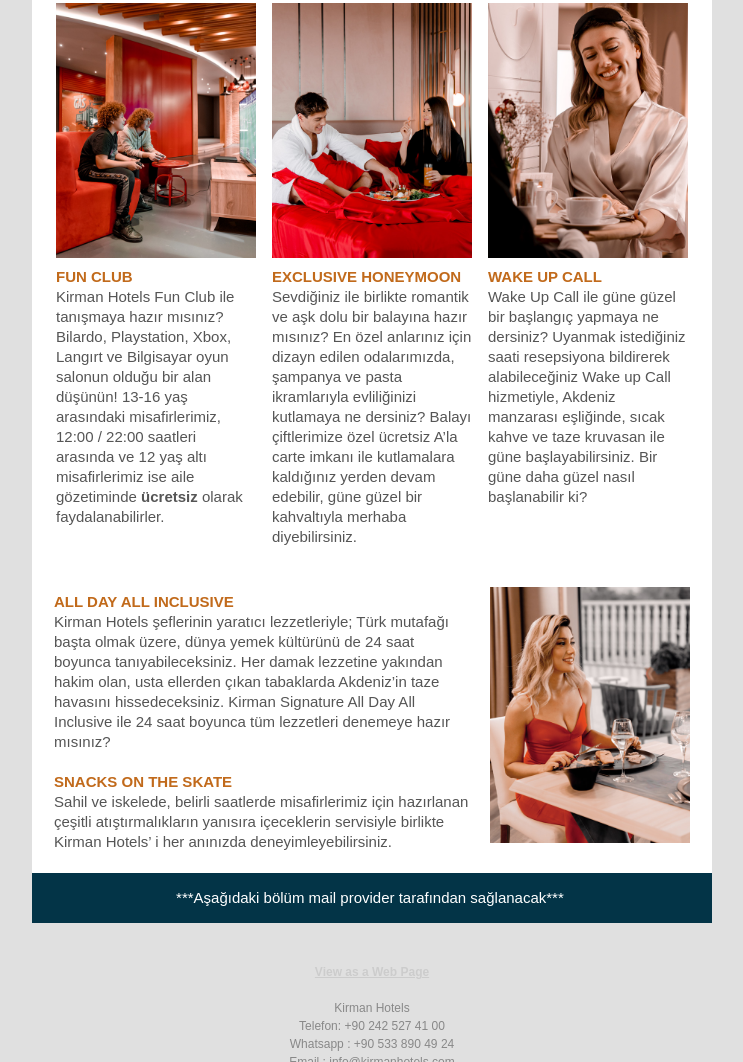
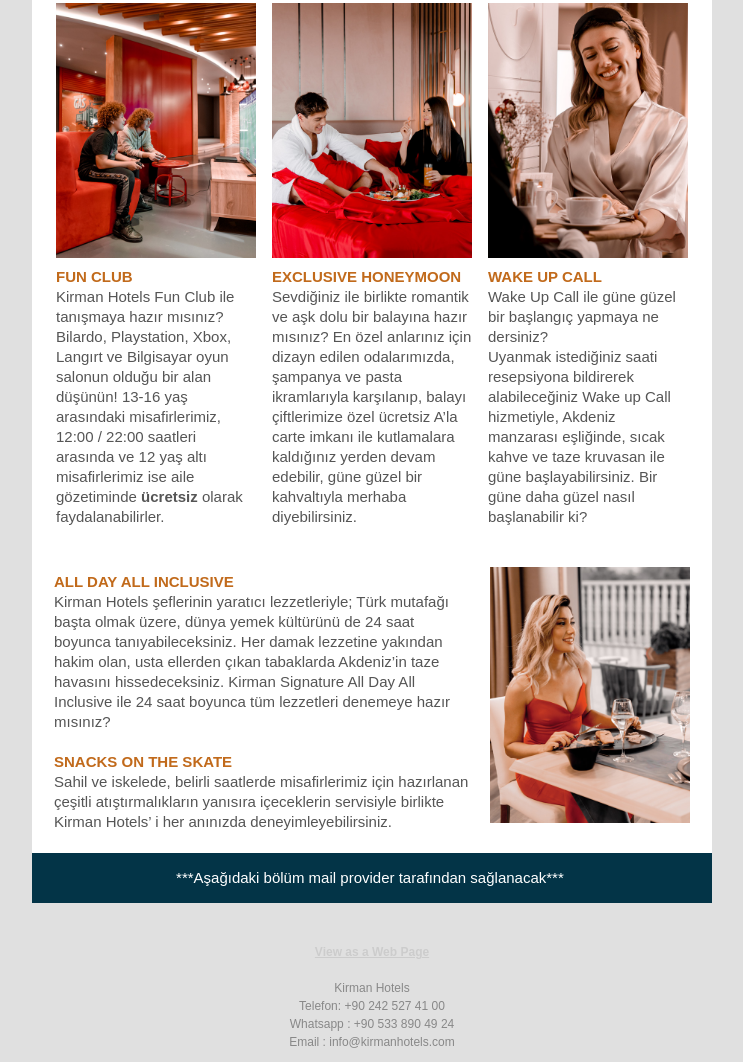
Before and after one commit to MTsCetin/kirmansignature, a plain HTML site: page index.html in a window 1280 px wide. Shown: the part 2221-3283 px from the top of the page, without its empty margins (268-1011 px from the left). Drawn offline with Linux system fonts and the light colour scheme.

Commit message:
Update index.html

```diff
--- a/index.html
+++ b/index.html
@@ -431,7 +431,7 @@
                                 </tr>
                                 <tr>
                                   <td style="font-family: sans-serif; font-size: 15px; mso-height-rule: exactly; line-height: 20px; color: #555555; padding-top: 5px;" class="stack-column-center"> <strong style="color: #C16A1B;"> EXCLUSIVE HONEYMOON</strong> <br>
-                                    Sevdiğiniz ile birlikte romantik ve aşk dolu bir balayına hazır mısınız? En özel anlarınız için dizayn edilen odalarımızda, şampanya ve pasta ikramlarıyla evliliğinizi kutlamaya ne dersiniz? Balayı çiftlerimize özel ücretsiz A’la carte imkanı ile kutlamalara kaldığınız yerden devam edebilir,  güne güzel bir kahvaltıyla merhaba diyebilirsiniz.</td>
+                                    Sevdiğiniz ile birlikte romantik ve aşk dolu bir balayına hazır mısınız? En özel anlarınız için dizayn edilen odalarımızda, şampanya ve pasta ikramlarıyla karşılanıp, balayı çiftlerimize özel ücretsiz A’la carte imkanı ile kutlamalara kaldığınız yerden devam edebilir,  güne güzel bir kahvaltıyla merhaba diyebilirsiniz.</td>
                                 </tr>
                               </tbody></table></td>
                           </tr>
@@ -452,7 +452,7 @@
                                 </tr>
                                 <tr>
                                   <td style="font-family: sans-serif; font-size: 15px; mso-height-rule: exactly; line-height: 20px; color: #555555; padding-top: 5px;" class="stack-column-center"> <strong style="color: #C16A1B;"> WAKE UP CALL</strong> <br>
-                                  Wake Up Call ile güne güzel bir başlangıç yapmaya ne dersiniz? Uyanmak istediğiniz saati resepsiyona bildirerek alabileceğiniz Wake up Call hizmetiyle, Akdeniz manzarası eşliğinde, sıcak kahve ve taze kruvasan ile güne başlayabilirsiniz. Bir güne daha güzel nasıl başlanabilir ki?</td>
+                                  Wake Up Call ile güne güzel bir başlangıç yapmaya ne dersiniz? <br> Uyanmak istediğiniz saati resepsiyona bildirerek alabileceğiniz Wake up Call hizmetiyle, Akdeniz manzarası eşliğinde, sıcak kahve ve taze kruvasan ile güne başlayabilirsiniz. Bir güne daha güzel nasıl başlanabilir ki?</td>
                                 </tr>
                               </tbody></table></td>
                           </tr>
```
